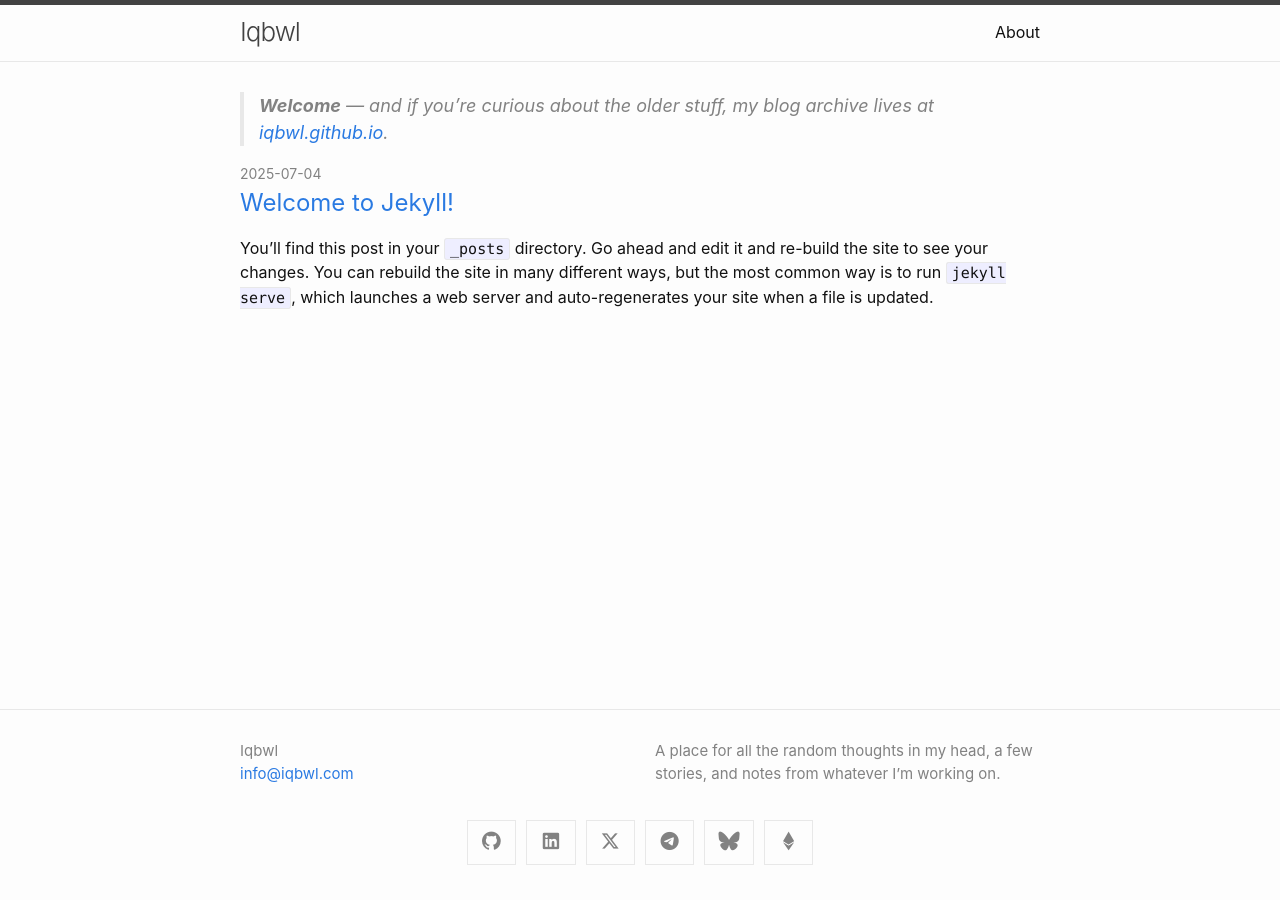
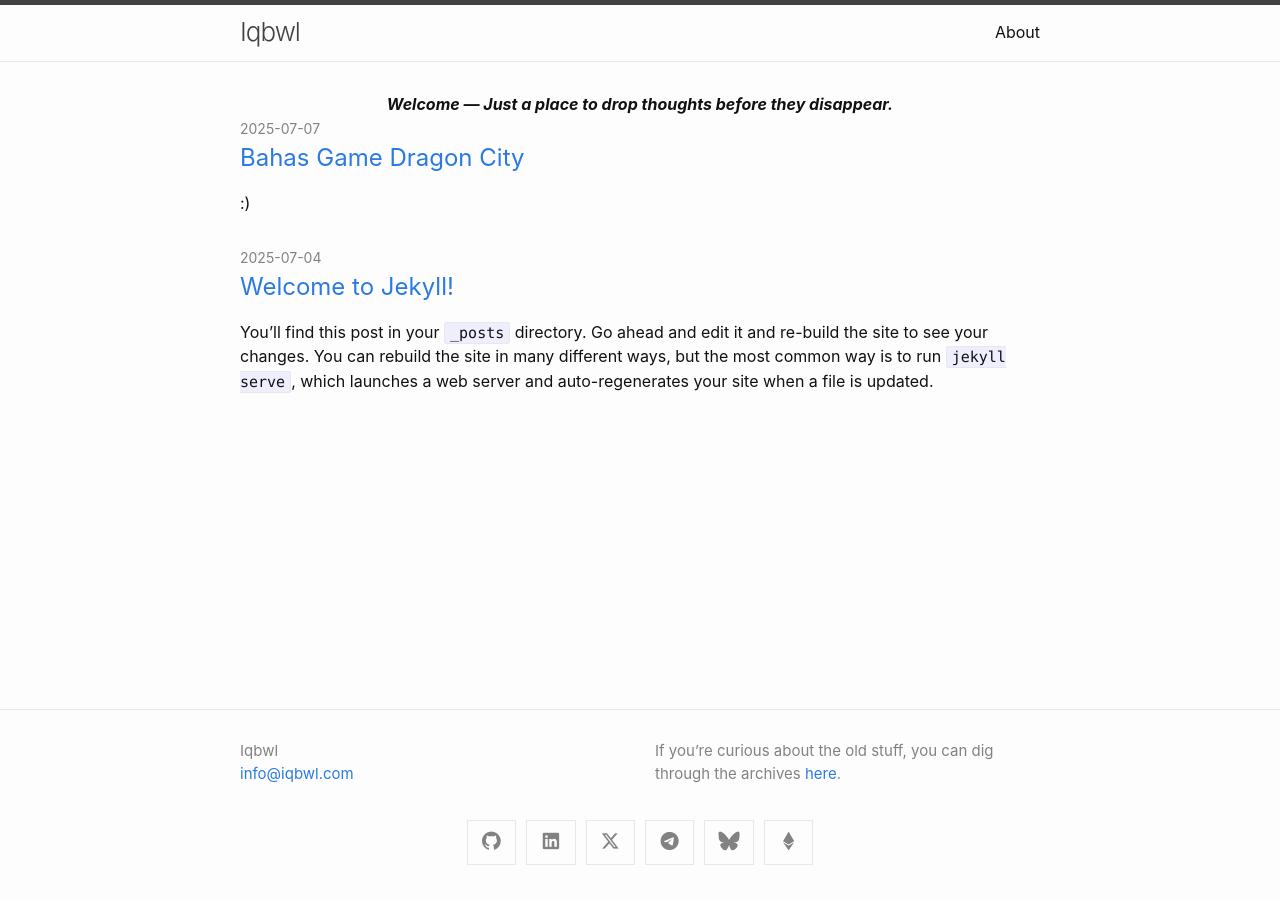
Before and after one commit to iqbwl/iqbwl.github.io, a Jekyll site: the page built from index.md, in a window 1280 px wide. Built offline with Jekyll 4.4.1, drawn with Linux system fonts in a browser that asks for light colours.

Commit message:
update deskripsi

```diff
--- a/_config.yml
+++ b/_config.yml
@@ -6,7 +6,7 @@
 url: "https://iqbwl.com"
 
 description: >
-  A place for all the random thoughts in my head, a few stories, and notes from whatever I’m working on.
+  Just me thinking out loud — sometimes useful, sometimes just... there.
 
 plugins:
   - jekyll-feed
--- /dev/null
+++ b/_drafts/bahas-game-dragon-city.md
@@ -0,0 +1,9 @@
+---
+title: Bahas Game Dragon City
+date: '2025-07-07 21:57:55'
+categories:
+- ''
+- game
+---
+
+:)
--- a/_includes/footer.html
+++ b/_includes/footer.html
@@ -30,7 +30,10 @@
       {%- endif %}
       </div>
       <div class="footer-col">
+        <!-- disable
         <p>{{ site.description | escape }}</p>
+        -->
+        <p>If you’re curious about the old stuff, you can dig through the archives <a rel="me" href="https://iqbwl.github.io" target="_blank" title="iqbwl.github.io">here</a>.</p>
       </div>
     </div>
 
--- a/index.md
+++ b/index.md
@@ -2,4 +2,6 @@
 layout: home
 ---
 
-> **Welcome** — and if you're curious about the older stuff, my blog archive lives at [iqbwl.github.io](http://iqbwl.github.io).
+<div style="text-align: center;">
+	<strong><em>Welcome — Just a place to drop thoughts before they disappear.</em></strong>
+</div>
```
